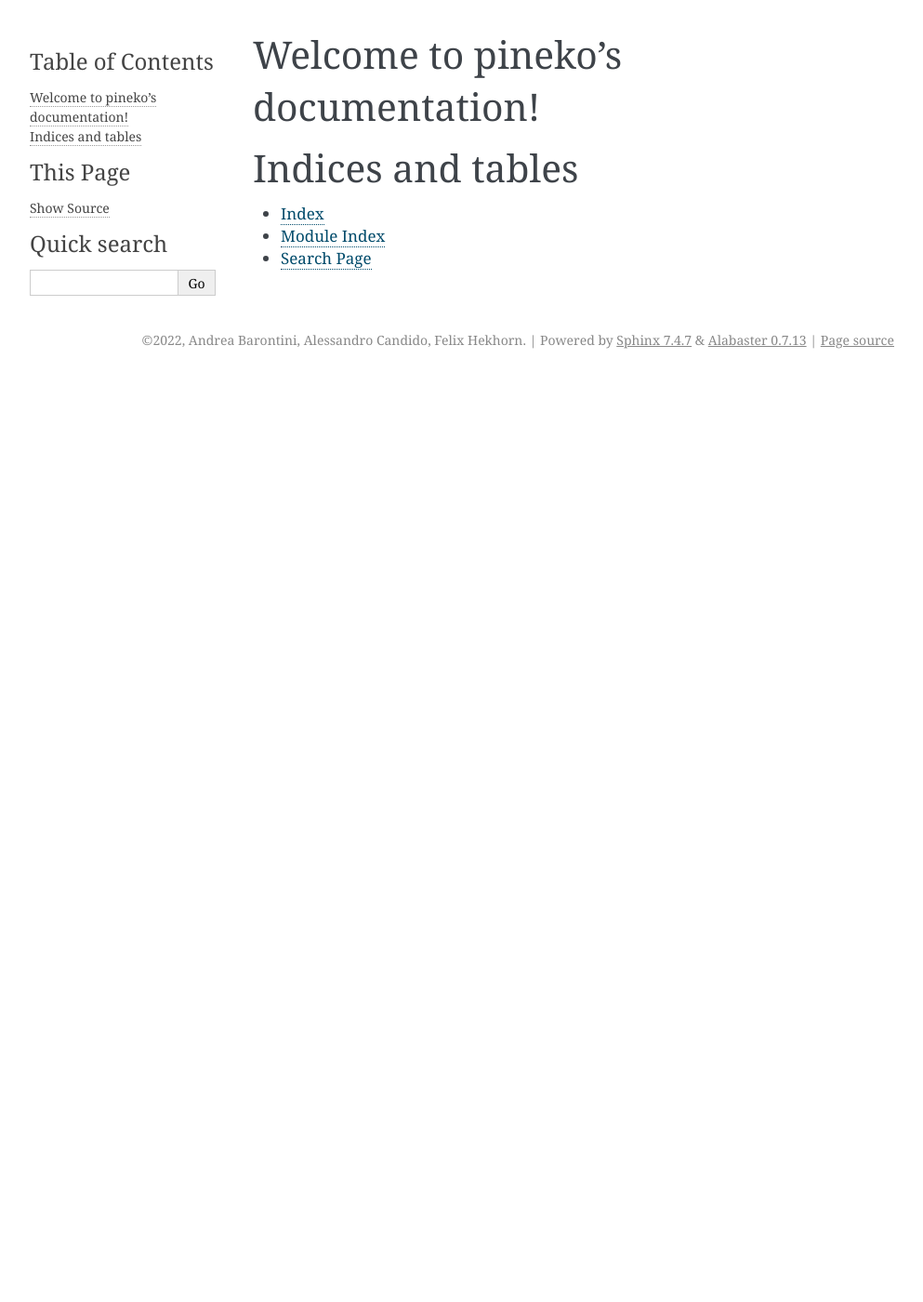
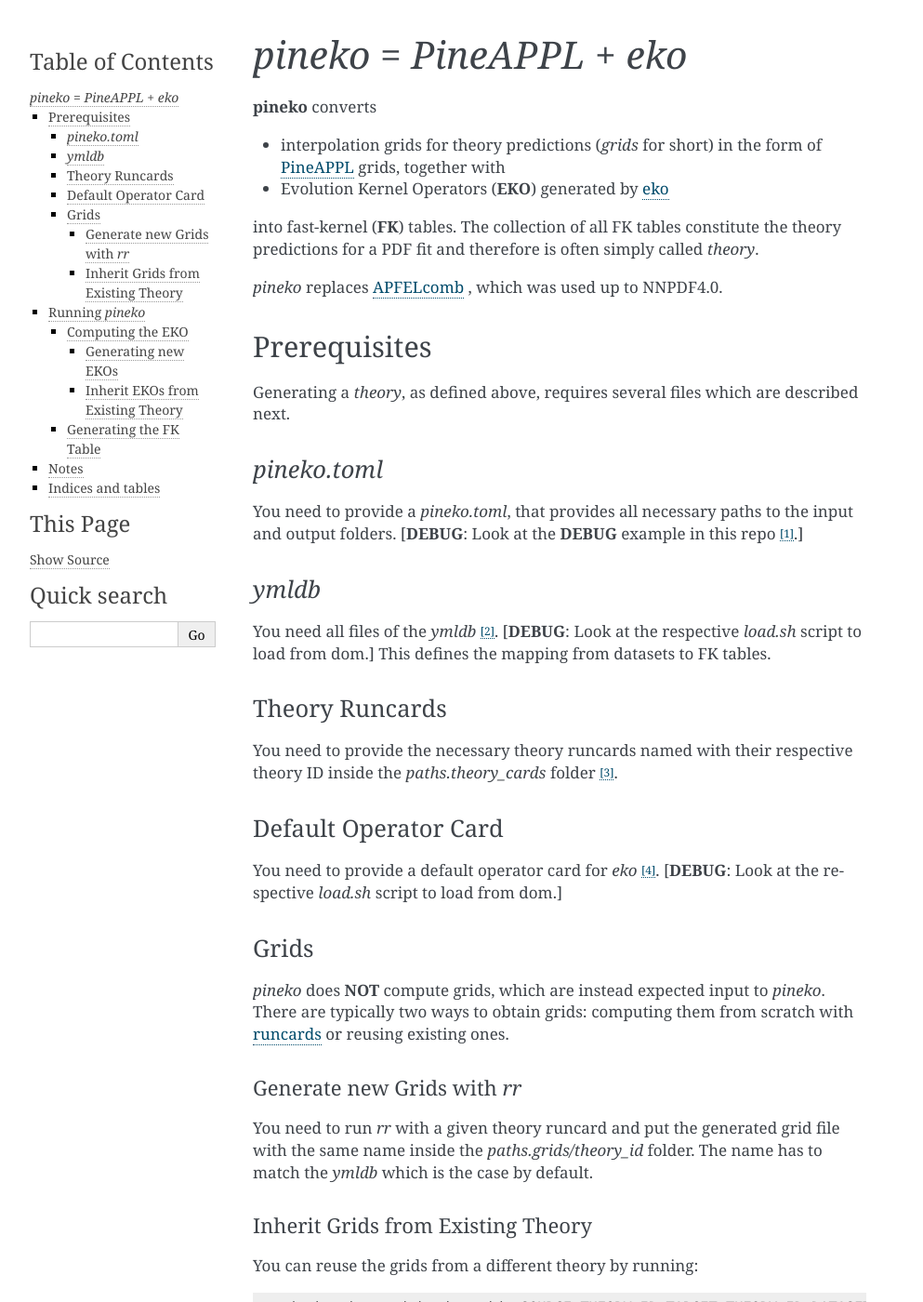
Before and after one commit to NNPDF/pineko, a Sphinx documentation site: the page built from docs/source/index.rst, in a window 1280 px wide and 1400 px high. Shown: the whole window at 93% size, without its empty margins (148-1141 px from the left). Built offline with Sphinx 7.4.7, drawn with Linux system fonts in a browser that asks for light colours; some of the changed text lies outside the part shown.

Commit message:
Added first part of docs from Readme

```diff
--- a/docs/source/index.rst
+++ b/docs/source/index.rst
@@ -3,17 +3,144 @@
    You can adapt this file completely to your liking, but it should at least
    contain the root `toctree` directive.
 
-Welcome to pineko's documentation!
-==================================
+*****************************
+`pineko` = `PineAPPL` + `eko`
+*****************************
 
 .. toctree::
    :maxdepth: 2
    :caption: Contents:
 
+**pineko** converts
+
+- interpolation grids for theory predictions (*grids* for short) in the form of
+  `PineAPPL <https://github.com/N3PDF/pineappl/>`_ grids, together with
+- Evolution Kernel Operators (**EKO**) generated by
+  `eko <https://github.com/N3PDF/eko/>`_
+
+into fast-kernel (**FK**) tables. The collection of all FK tables constitute the
+theory predictions for a PDF fit and therefore is often simply called *theory*.
+
+`pineko` replaces `APFELcomb <https://github.com/NNPDF/apfelcomb/>`_ , which was
+used up to NNPDF4.0.
+
+#############
+Prerequisites
+#############
+
+Generating a *theory*, as defined above, requires several files which are
+described next.
+
+*pineko.toml*
+-------------
+
+You need to provide a *pineko.toml*, that provides all necessary paths to the input and output folders.
+[**DEBUG**: Look at the **DEBUG** example in this repo [1]_.]
+
+*ymldb*
+-------
+
+You need all files of the *ymldb* [2]_.  [**DEBUG**: Look at the respective *load.sh* script to load from dom.]
+This defines the mapping from datasets to FK tables.
+
+Theory Runcards
+---------------
+
+You need to provide the necessary theory runcards named with their respective theory ID inside the *paths.theory_cards* folder [3]_.
+
+Default Operator Card
+---------------------
+
+You need to provide a default operator card for *eko* [4]_.
+[**DEBUG**: Look at the respective *load.sh* script to load from dom.]
+
+Grids
+-----
+
+*pineko* does **NOT** compute grids, which are instead expected input to *pineko*.
+There are typically two ways to obtain grids: computing them from scratch with `runcards <https://github.com/NNPDF/runcards/>`_
+or reusing existing ones.
+
+Generate new Grids with *rr*
+""""""""""""""""""""""""""""
+
+You need to run *rr* with a given theory runcard and put the generated grid file with the same name
+inside the *paths.grids/theory_id* folder. The name has to match the *ymldb* which is the case by default.
+
+Inherit Grids from Existing Theory
+""""""""""""""""""""""""""""""""""
+
+You can reuse the grids from a different theory by running::
+
+  pineko theory inherit-grids SOURCE_THEORY_ID TARGET_THEORY_ID DATASET1 DATASET2 ...
+
+The relation between the source theory and the target theory is non-trivial [5]_.
+
+################
+Running `pineko`
+################
+
+Running *pineko* consists of two steps - each of them being potentially computationally expensive:
+computing the EKO and convoluting the EKO with the grid.
+
+Computing the EKO
+-----------------
+
+Generating new EKOs
+"""""""""""""""""""
+
+This is a two step process:
+
+#. Generate the necessary operator cards with::
+
+    pineko theory opcards THEORY_ID DATASET1 DATASET2 ...
 
 
+#. Generate the actual EKOs with::
+
+    pineko theory ekos THEORY_ID DATASET1 DATASET2 ...
+
+
+
+Inherit EKOs from Existing Theory
+"""""""""""""""""""""""""""""""""
+
+You can reuse the EKOs from a different theory by running::
+
+  pineko theory inherit-ekos SOURCE_THEORY_ID TARGET_THEORY_ID DATASET1 DATASET2 ...
+
+
+The relation between the source theory and the target theory is non-trivial [6]_.
+
+Generating the FK Table
+-----------------------
+
+You need to have the EKOs computed in the previous step.
+Then you can convolute the EKOs with the grids by running::
+
+  pineko theory fks THEORY_ID DATASET1 DATASET2 ...
+
+
+
+#####
+Notes
+#####
+
+.. [1] Actually, instead we should provide a concise description here - but let's wait to be stable first
+
+.. [2] this is to be replaced by the new CommonData format
+
+.. [3] this is to be replaced by a binding to the true theory DB
+
+.. [4] I'm thinking how to improve this, because how could we provide a study on the interpolation accuracy? at the moment there just equal
+
+.. [5] examples being SV, different evolution settings, etc.
+
+.. [6] examples being SV, different DIS settings, etc.
+
+##################
 Indices and tables
-==================
+##################
 
 * :ref:`genindex`
 * :ref:`modindex`
--- a/pyproject.toml
+++ b/pyproject.toml
@@ -34,7 +34,7 @@ rich = "^11.2.0"
 appdirs = "^1.4.4"
 click = "^8.0.4"
 tomli = "^2.0.1"
-a3b2bbc3ced97675ac3a71df45f55ba = "^6.4.0"
+
 
 [tool.poetry.dev-dependencies]
 # code review
```
Also changed, not shown: 1 other file.
